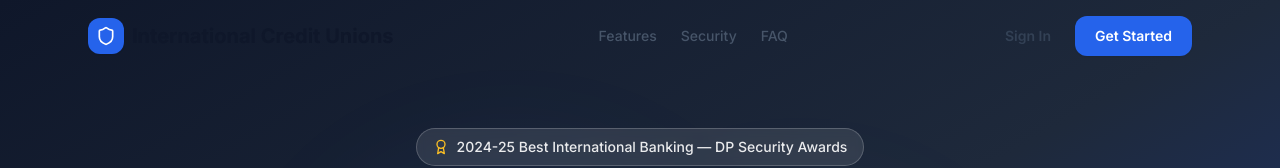
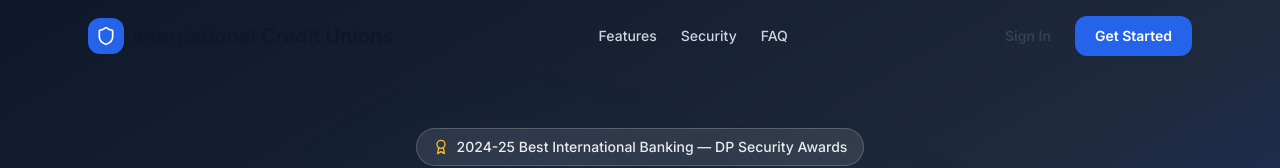
Before and after one commit to cookiebaits/usbicv3b, a React (Vite) app: page / in a window 1280 px wide. Shown: the top 168 px of the page. Built offline with nearby package versions, Linux system fonts and the light colour scheme.

Commit message:
Update LandingPage.tsx

```diff
--- a/src/pages/LandingPage.tsx
+++ b/src/pages/LandingPage.tsx
@@ -108,7 +108,7 @@ export default function LandingPage() {
             </div>
             <span className="font-bold text-xl text-slate-900">International Credit Unions</span>
           </div>
-          <div className="hidden md:flex items-center gap-6 text-sm font-medium text-slate-600">
+          <div className="hidden md:flex items-center gap-6 text-sm font-medium text-slate-300">
             <a href="#features" className="hover:text-slate-900 transition-colors">Features</a>
             <a href="#security" className="hover:text-slate-900 transition-colors">Security</a>
             <a href="#faq" className="hover:text-slate-900 transition-colors">FAQ</a>
```
